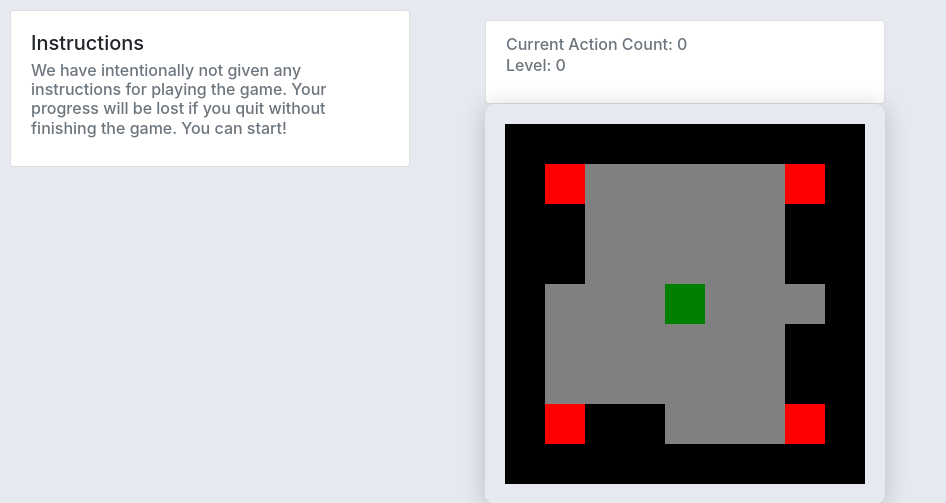
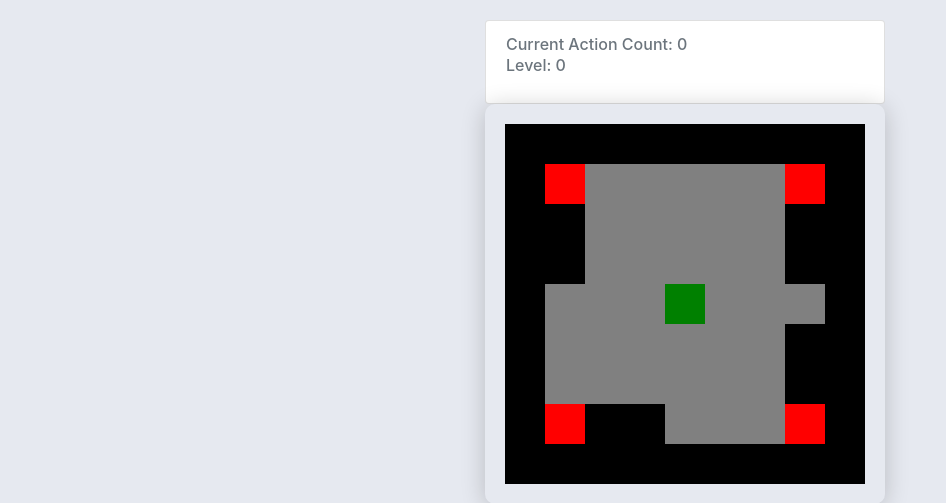
Before and after one commit to Ethical-Intelligence-Lab/prob_self_app_js, a Django app: page /logic/ in a window 1280 px wide. Shown: the top 503 px of the page, without its empty margins (0-946 px from the left). Run offline with Django 3.2, Linux system fonts and the light colour scheme; some libraries are stand-ins or nearby versions.

Commit message:
instructions fadeout

```diff
--- a/game/templates/game/logic_game.html
+++ b/game/templates/game/logic_game.html
@@ -17,8 +17,8 @@
 
 <div class="center">
 
-    <div class="card" id="topleft">
-        <div class="card-body">
+    <div class="alert alert-primary" role="alert">
+      <div class="card-body">
             <h5 class="card-title">Instructions</h5>
             <h6 class="card-subtitle mb-2 text-muted">We have intentionally not given any instructions for playing the
                 game. Your progress will be lost if you
@@ -69,6 +69,8 @@
     }
 
     $(document).ready(function () {
+        $('div.alert-primary').fadeIn( 500 ).delay( 5000 ).fadeOut( 700 );
+
         document.addEventListener("keydown", keyHandler, false);
 
         function keyHandler(event) {
```
